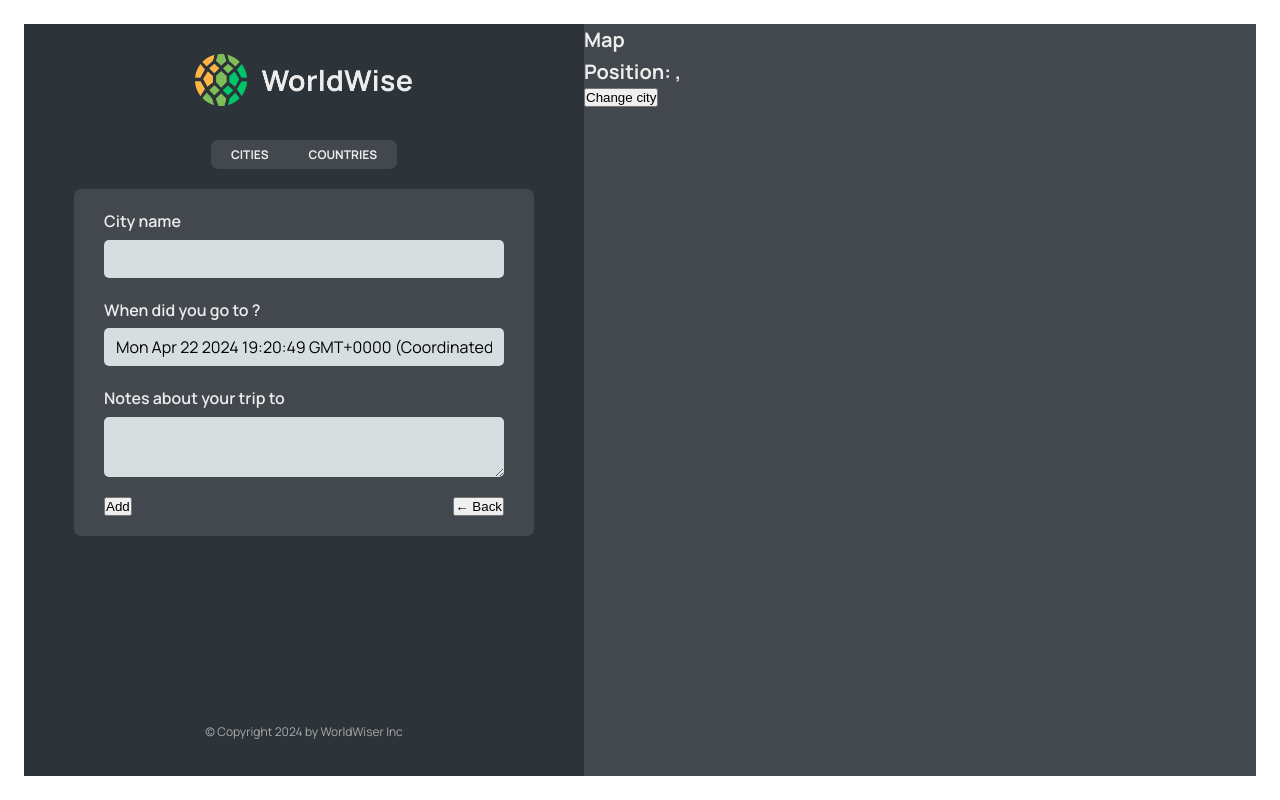
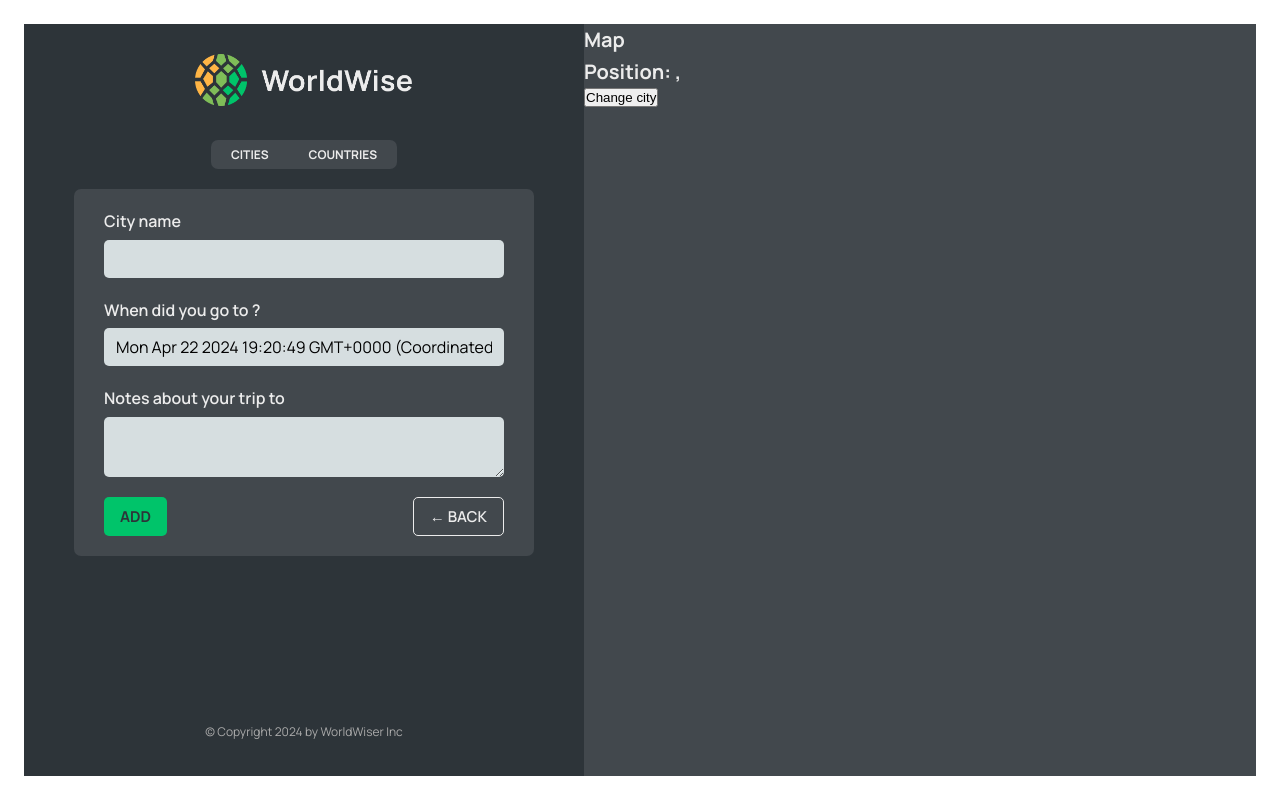
Before and after one commit to becauseidontlike/worldwiser, a React (Vite) app: page /app/form in a window 1280 px wide. Built offline with nearby package versions, Linux system fonts and the light colour scheme; data requests are answered from the project's data file.

Commit message:
navigation back, button component

```diff
--- /dev/null
+++ b/src/components/Button.jsx
@@ -0,0 +1,11 @@
+import styles from "./Button.module.css";
+
+function Button({ children, onClick, type }) {
+  return (
+    <button onClick={onClick} className={`${styles.btn} ${styles[type]}`}>
+      {children}
+    </button>
+  );
+}
+
+export default Button;
--- a/src/components/Form.jsx
+++ b/src/components/Form.jsx
@@ -1,8 +1,9 @@
 // "https://api.bigdatacloud.net/data/reverse-geocode-client?latitude=0&longitude=0"
 
 import { useState } from "react";
-
+import Button from "./Button";
 import styles from "./Form.module.css";
+import { useNavigate } from "react-router-dom";
 
 export function convertToEmoji(countryCode) {
   const codePoints = countryCode
@@ -13,6 +14,7 @@ export function convertToEmoji(countryCode) {
 }
 
 function Form() {
+  const navigate = useNavigate();
   const [cityName, setCityName] = useState("");
   const [country, setCountry] = useState("");
   const [date, setDate] = useState(new Date());
@@ -49,8 +51,17 @@ function Form() {
       </div>
 
       <div className={styles.buttons}>
-        <button>Add</button>
-        <button>&larr; Back</button>
+        <Button type="primary">Add</Button>
+
+        <Button
+          type="back"
+          onClick={(e) => {
+            e.preventDefault();
+            navigate(-1);
+          }}
+        >
+          &larr; Back
+        </Button>
       </div>
     </form>
   );
```
